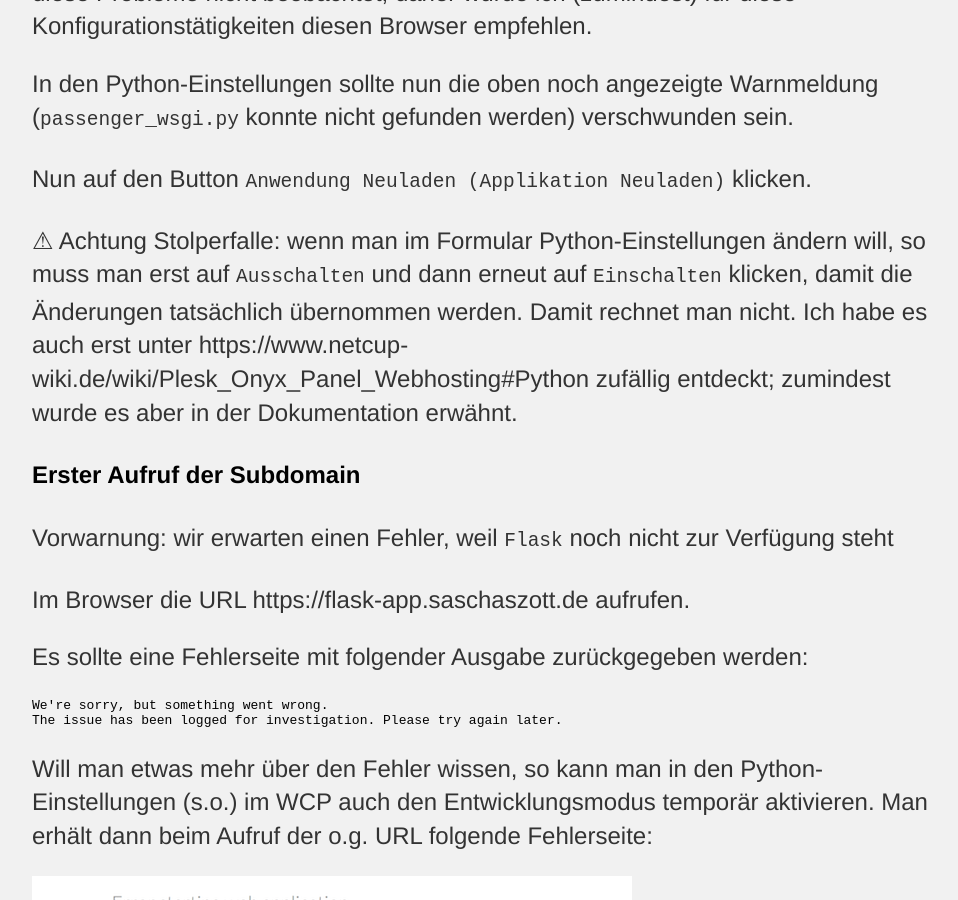
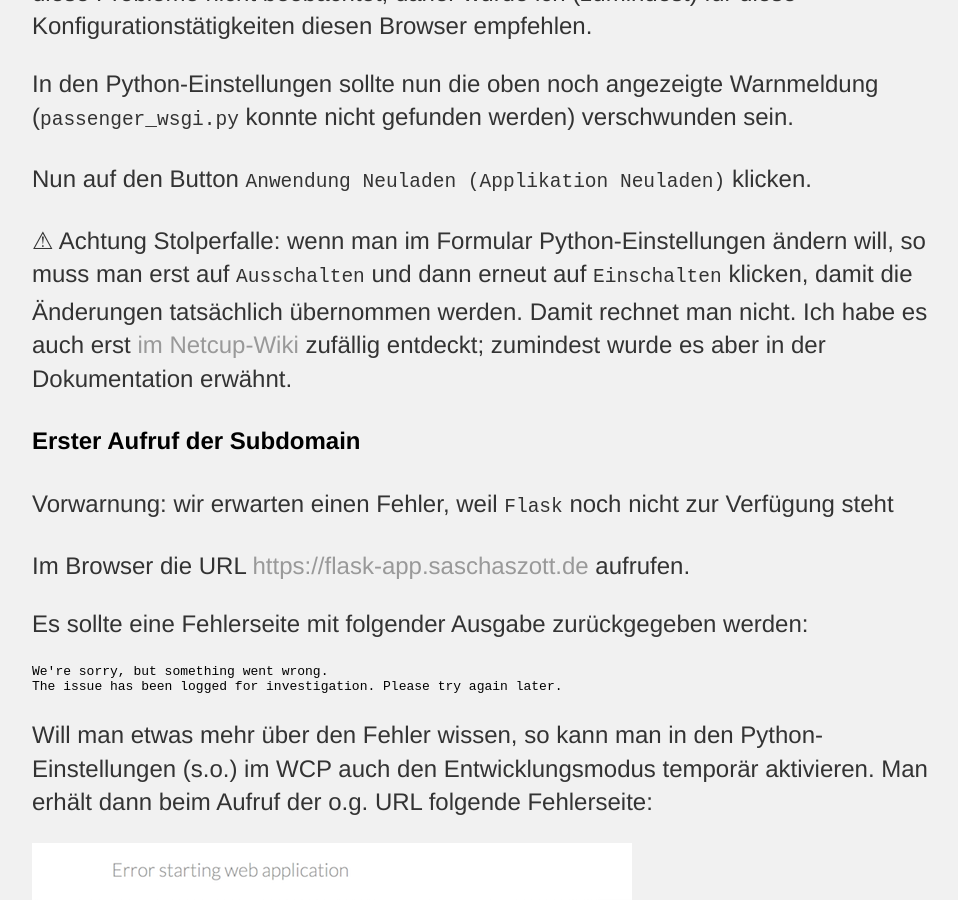
Before and after one commit to saschaszott/saschaszott.github.io, a Jekyll site: the page built from _posts/2021-02-14-netcup-python-webhosting.md, in a window 1280 px wide and 900 px high, scrolled down 3778 px. Shown: the whole window, without its empty margins (160-1118 px from the left). Built offline with Jekyll 4.4.1, drawn with Linux system fonts in a browser that asks for light colours; some of the changed text lies outside the part shown.

Commit message:
Update 2021-02-14-netcup-python-webhosting.md

```diff
--- a/_posts/2021-02-14-netcup-python-webhosting.md
+++ b/_posts/2021-02-14-netcup-python-webhosting.md
@@ -139,15 +139,14 @@ Nun auf den Button `Anwendung Neuladen (Applikation Neuladen)` klicken.
 
 ⚠ Achtung Stolperfalle: wenn man im Formular Python-Einstellungen ändern will, so muss man
 erst auf `Ausschalten` und dann erneut auf `Einschalten` klicken, damit die Änderungen
-tatsächlich übernommen werden. Damit rechnet man nicht. Ich habe es auch erst unter
-https://www.netcup-wiki.de/wiki/Plesk_Onyx_Panel_Webhosting#Python zufällig entdeckt; zumindest
-wurde es aber in der Dokumentation erwähnt.
+tatsächlich übernommen werden. Damit rechnet man nicht. Ich habe es auch erst [im Netcup-Wiki](https://www.netcup-wiki.de/wiki/Plesk_Onyx_Panel_Webhosting#Python)
+zufällig entdeckt; zumindest wurde es aber in der Dokumentation erwähnt.
 
 #### Erster Aufruf der Subdomain
 
 Vorwarnung: wir erwarten einen Fehler, weil `Flask` noch nicht zur Verfügung steht
 
-Im Browser die URL https://flask-app.saschaszott.de aufrufen.
+Im Browser die URL [https://flask-app.saschaszott.de](https://flask-app.saschaszott.de) aufrufen.
 
 Es sollte eine Fehlerseite mit folgender Ausgabe zurückgegeben werden:
 
@@ -238,7 +237,7 @@ $ scp -r markupsafe/ hostingXXX@188.XXX.XXX.XXX:/flask-app
 
 #### Abschluss
 
-Nun kann man erneut die URL https://flask-app.saschaszott.de aufrufen.
+Nun kann man erneut die URL [https://flask-app.saschaszott.de](https://flask-app.saschaszott.de) aufrufen.
 
 Die obige Fehlermeldung sollte durch das Kopieren der fehlenden Python Packages nun
 verschwunden sein.
```
